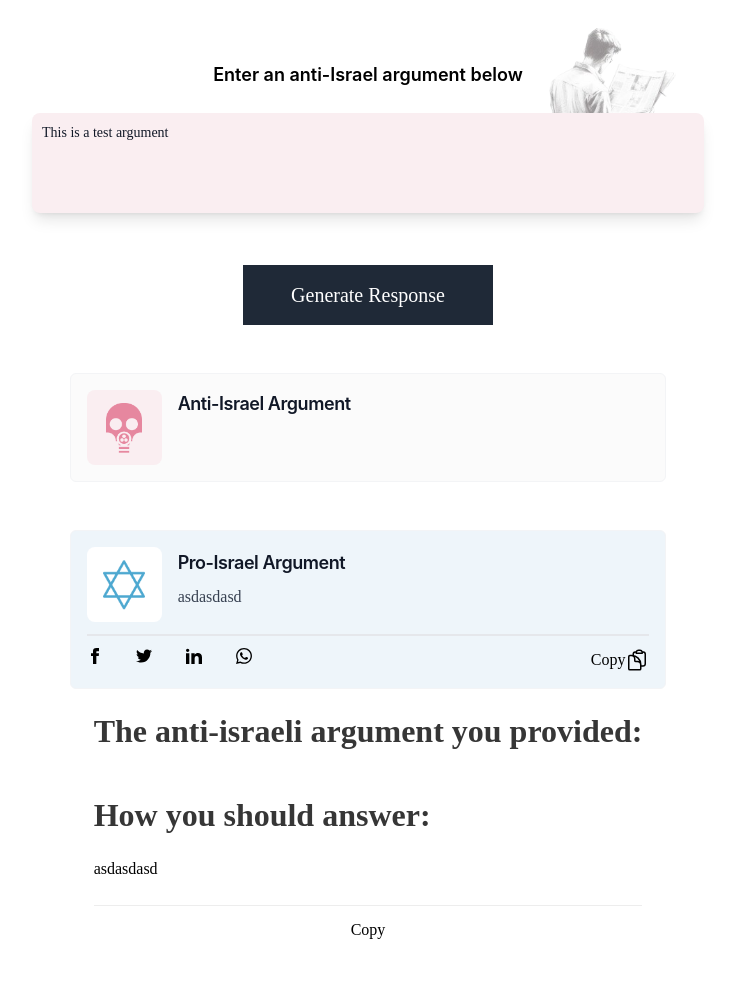
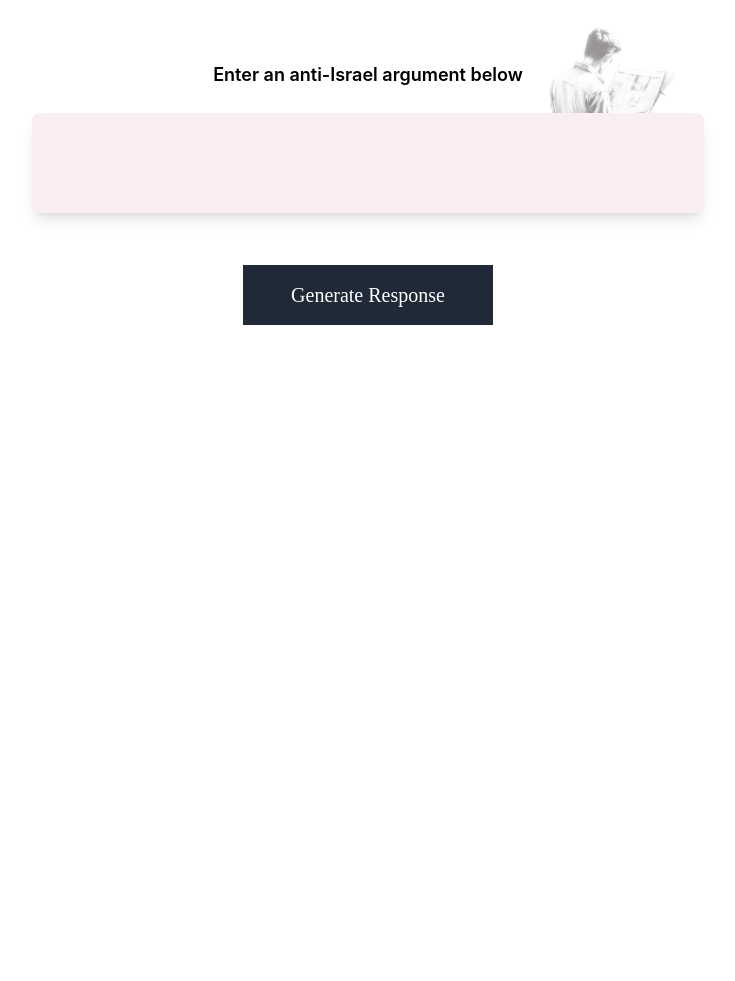
Before and after one commit to mayerlench/ai-for-israel, a website: page index.html in a window 1280 px wide. Shown: the part 187-1168 px from the top of the page, without its empty margins (272-1007 px from the left). After the commit the page ends 800 px from the top, so only its background shows below. Drawn offline with nearby package versions, Linux system fonts and the light colour scheme; no server answers; a web font is replaced by a local one.

Commit message:
Remove commented out code and update initial values of data properties

```diff
--- a/index.html
+++ b/index.html
@@ -293,31 +293,15 @@
         const socket = io();
         new Vue({
             el: '#app',
-            // data: {
-            //     argument: '',
-            //     response: null,
-            //     isLoading: false,
-            //     isStreaming: false,
-            //     error: null,
-            //     success: true,
-            //     _argument: '',
-            //     message: ''
-            // },
             data: {
-                argument: 'This is a test argument',
-                response: {
-                    content: '',
-                    metadata: {
-                        link: ''
-                    }
-
-                },
+                argument: '',
+                response: null,
                 isLoading: false,
                 isStreaming: false,
                 error: null,
                 success: true,
-                _argument: 'This is a test argument',
-                message: 'asdasdasd'
+                _argument: '',
+                message: ''
             },
             computed: {
 
```
